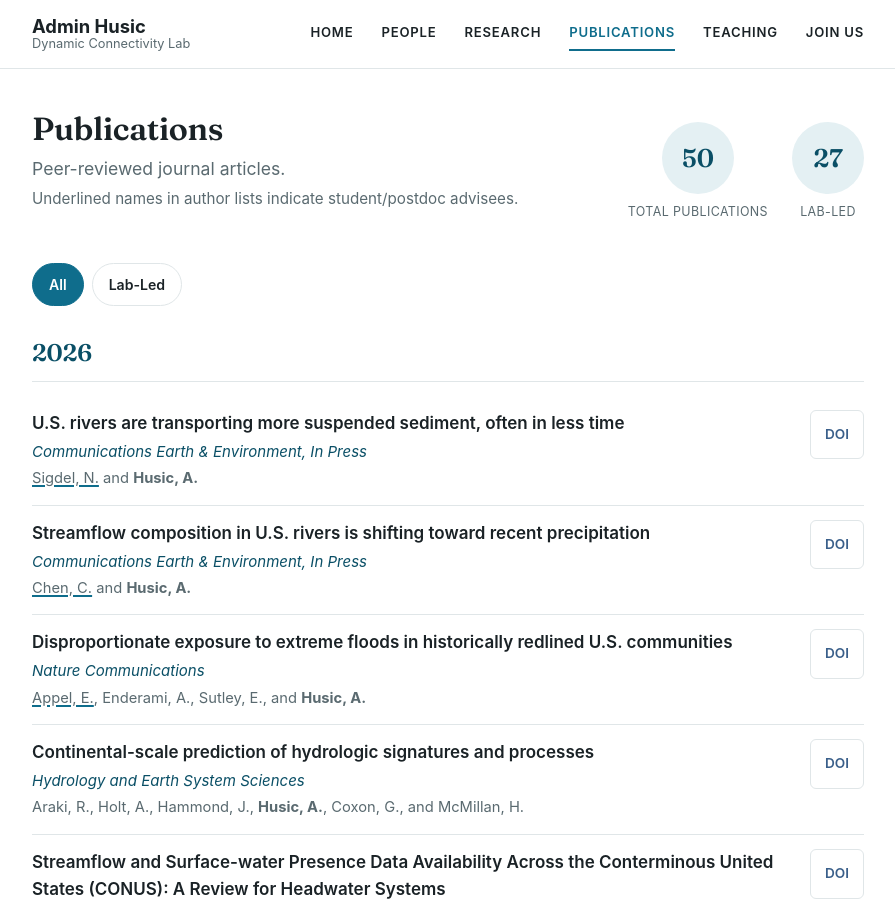
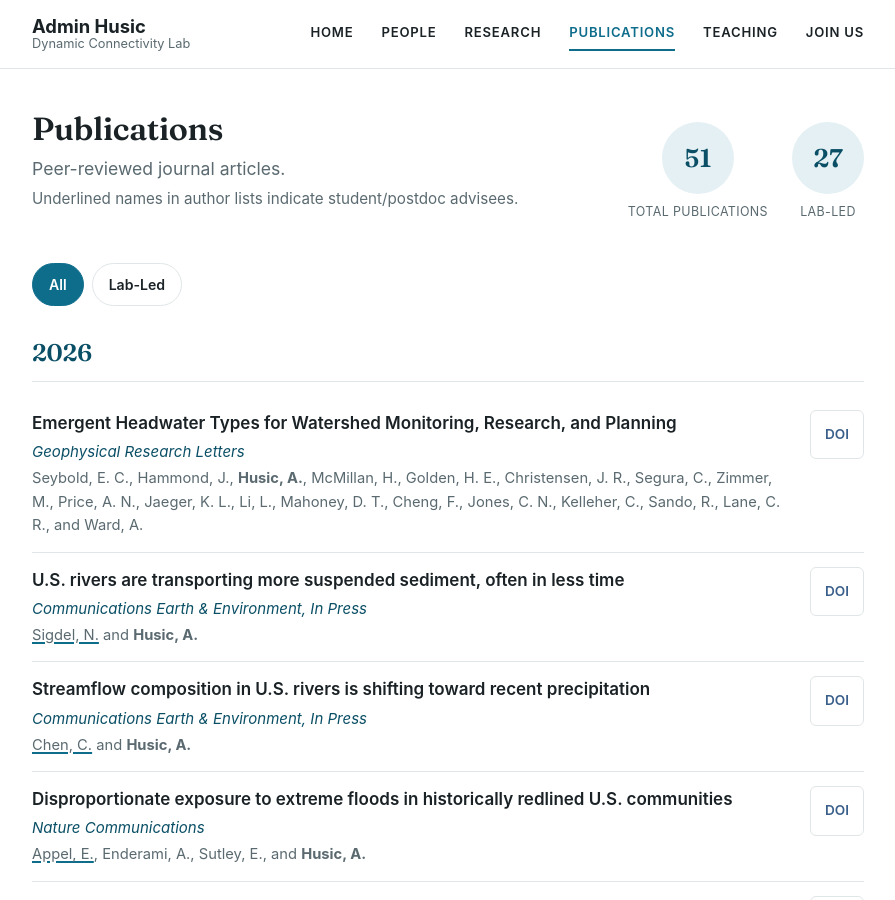
Before and after one commit to adminhusic/adminhusic.github.io, a Jekyll site: the page built from publications.md, in a window 1280 px wide and 900 px high. Shown: the whole window, without its empty margins (192-1087 px from the left). Built offline with Jekyll 4.4.1, drawn with Linux system fonts in a browser that asks for light colours.

Commit message:
New publication(s) found on ORCID

```diff
--- a/_data/publications.yml
+++ b/_data/publications.yml
@@ -58,6 +58,15 @@
 # articles are open access, and the author does not hold blanket redistribution
 # rights on the publisher's typeset PDF for closed-access work). The DOI link
 # is the only download path, for every entry, open-access or not.
+
+- year: 2026
+  status: "published"
+  lead: "external"
+  authors: "Seybold, E. C., Hammond, J., <strong>Husic, A.</strong>, McMillan, H., Golden, H. E., Christensen, J. R., Segura, C., Zimmer, M., Price, A. N., Jaeger, K. L., Li, L., Mahoney, D. T., Cheng, F., Jones, C. N., Kelleher, C., Sando, R., Lane, C. R., and Ward, A."
+  title: "Emergent Headwater Types for Watershed Monitoring, Research, and Planning"
+  journal: "Geophysical Research Letters"
+  citation: "53(17), e2026GL123244"
+  doi: "https://doi.org/10.1029/2026gl123244"
 
 - year: 2026
   status: "published"
```
